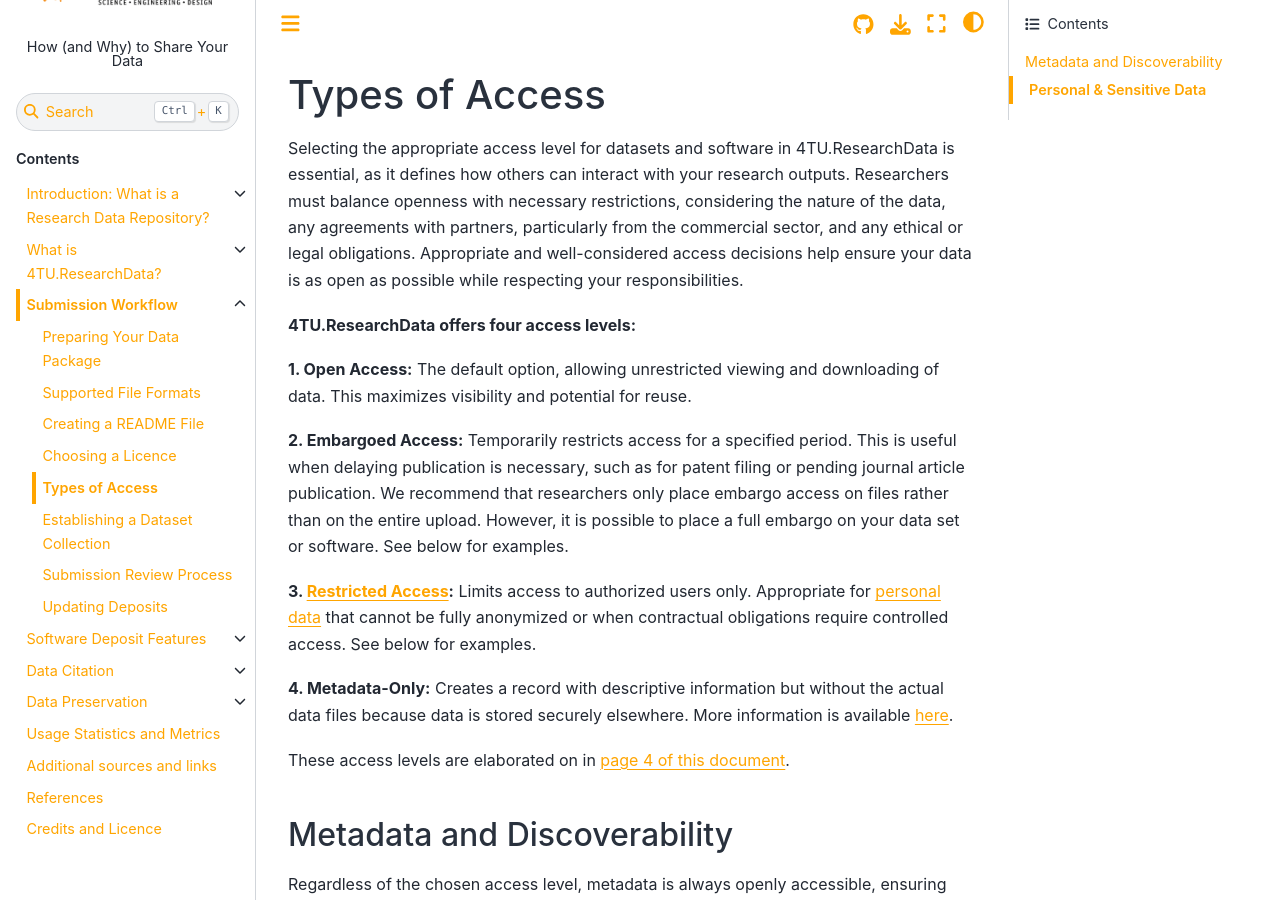
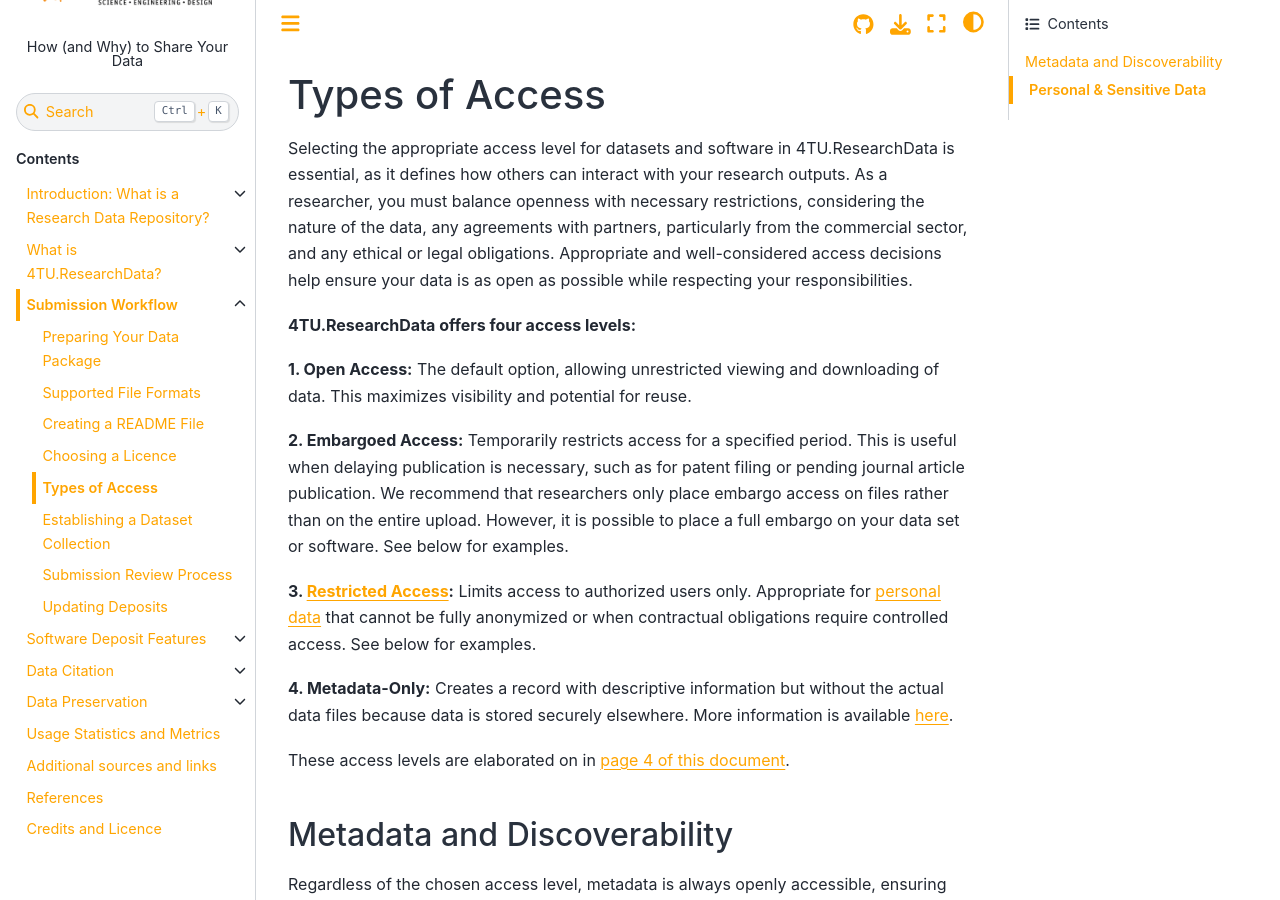
Before and after one commit to TUDelft-books/FAIR4TU_Submission_Help, a Jupyter Book: the page built from book/submission_workflow/setting_access_levels.md, in a window 1280 px wide and 900 px high. Built offline with Jupyter Book 1.0.4 settings and Sphinx 7.4.7 and the Sphinx Book theme 1.1.4, drawn with Linux system fonts in a browser that asks for light colours; pages that are not in the unit, such as notebooks, are missing from menus; comment, search, counter and statistics services are not loaded.

Commit message:
Update setting_access_levels.md

```diff
--- a/book/submission_workflow/setting_access_levels.md
+++ b/book/submission_workflow/setting_access_levels.md
@@ -1,6 +1,6 @@
 # Types of Access
 
-Selecting the appropriate access level for datasets and software in 4TU.ResearchData is essential, as it defines how others can interact with your research outputs. Researchers must balance openness with necessary restrictions, considering the nature of the data, any agreements with partners, particularly from the commercial sector, and any ethical or legal obligations. Appropriate and well-considered access decisions help ensure your data is as open as possible while respecting your responsibilities.
+Selecting the appropriate access level for datasets and software in 4TU.ResearchData is essential, as it defines how others can interact with your research outputs. As a researcher, you must balance openness with necessary restrictions, considering the nature of the data, any agreements with partners, particularly from the commercial sector, and any ethical or legal obligations. Appropriate and well-considered access decisions help ensure your data is as open as possible while respecting your responsibilities.
 
 **4TU.ResearchData offers four access levels:**
 
```
